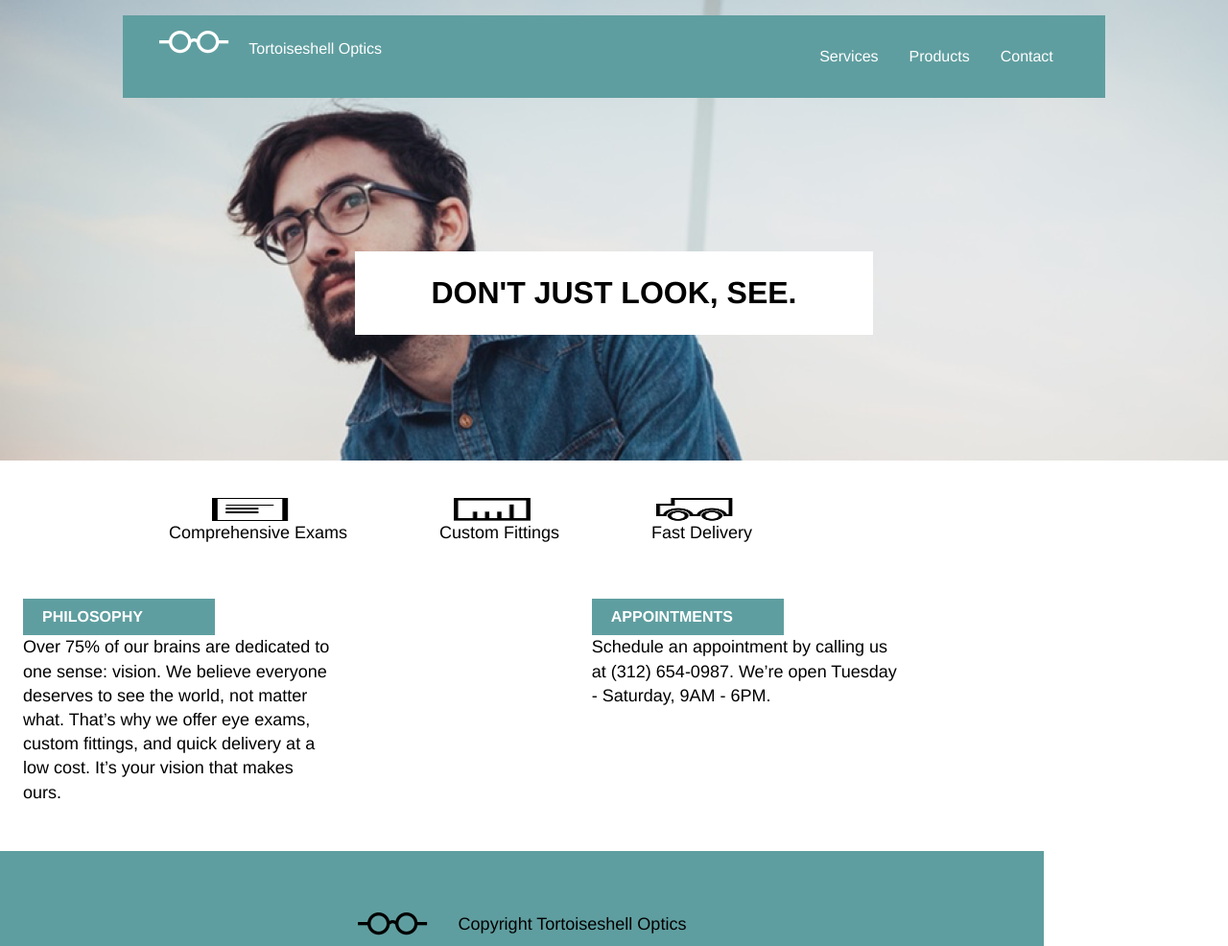
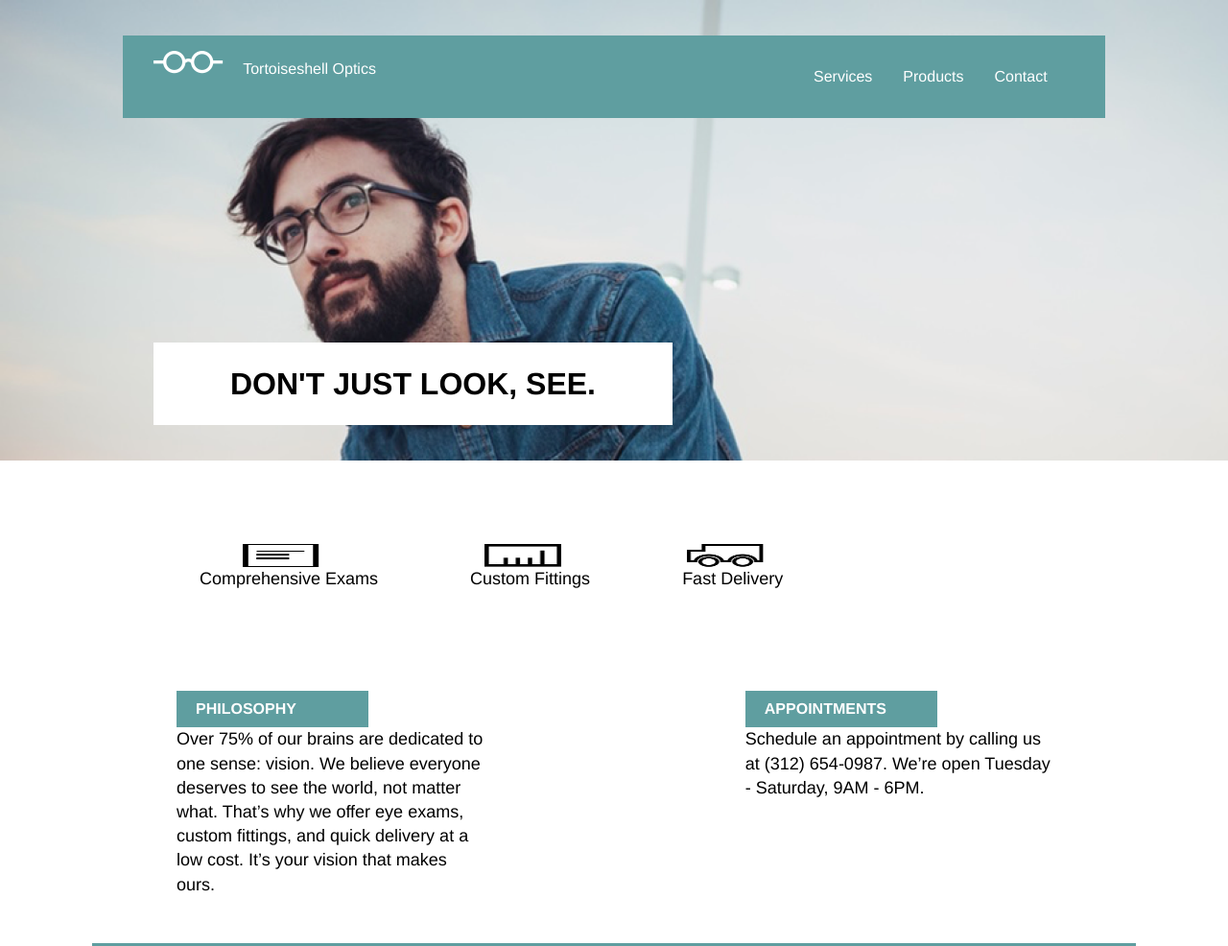
Before and after one commit to supershaz178/TortoiseshellOptics, a plain HTML site: page index.html in a window 1280 px wide. Shown: the top 986 px of the page at 96% size. Drawn offline with Linux system fonts and the light colour scheme.

Commit message:
Add CSS code to start basic format for webpage

```diff
--- a/resources/css/styles.css
+++ b/resources/css/styles.css
@@ -8,7 +8,7 @@ body{
 
 .container{
   display: flex;
-  justify-content: center;
+  margin: auto;
   width: 960px;
 }
 
@@ -64,7 +64,7 @@ nav ul{
 }
 
 .container .banner_text{
-  align-self: flex-end;
+  align-self: flex-start;
   background-color: white;
   padding: 1.5rem 5rem;
   margin-top: 10rem;
@@ -88,7 +88,7 @@ nav ul{
   align-self: center;
   justify-content: center;
   height: 8rem;
-  margin: auto 3rem;
+  padding: 3rem;
 }
 
 .value_item img{
```
